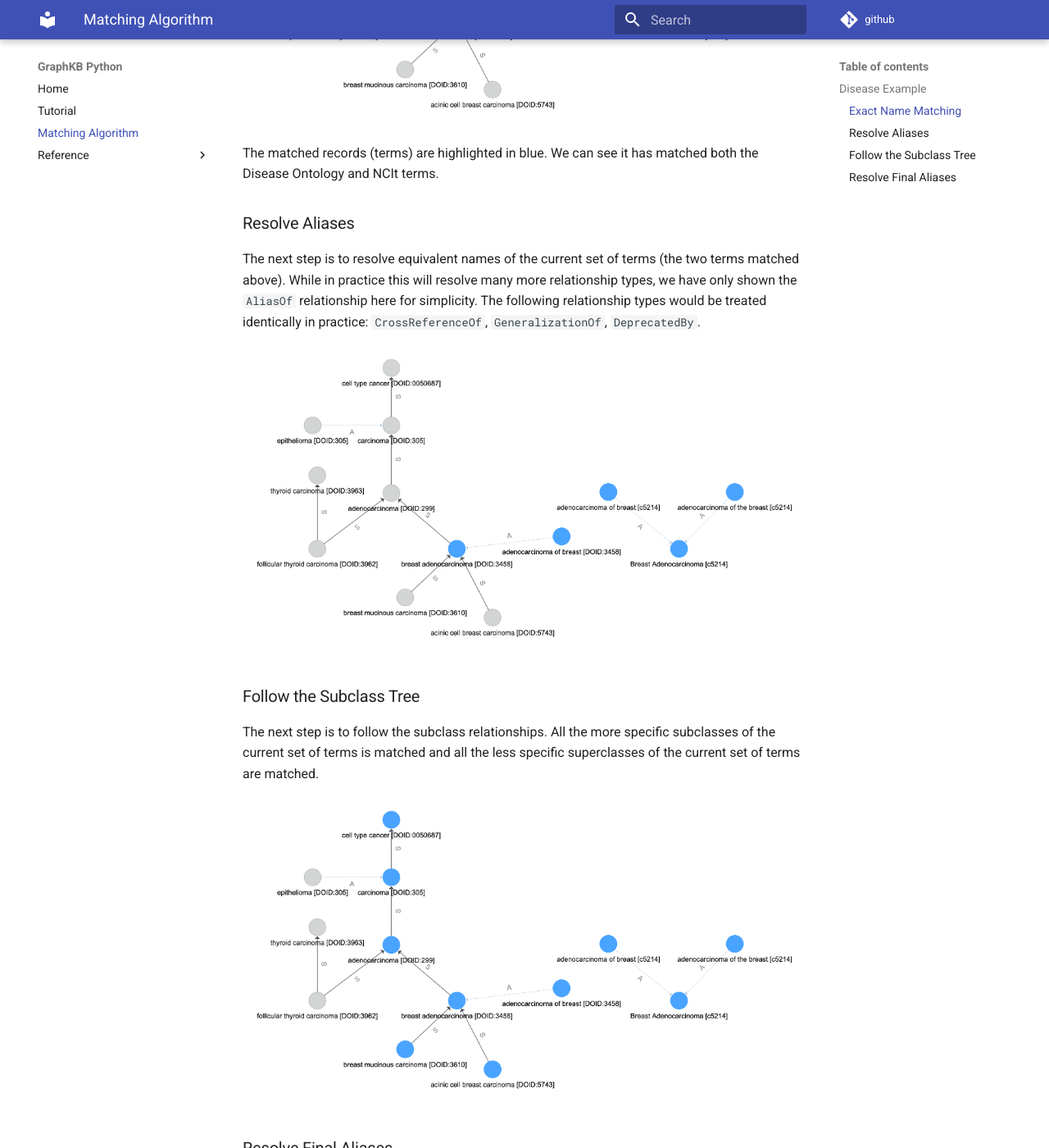
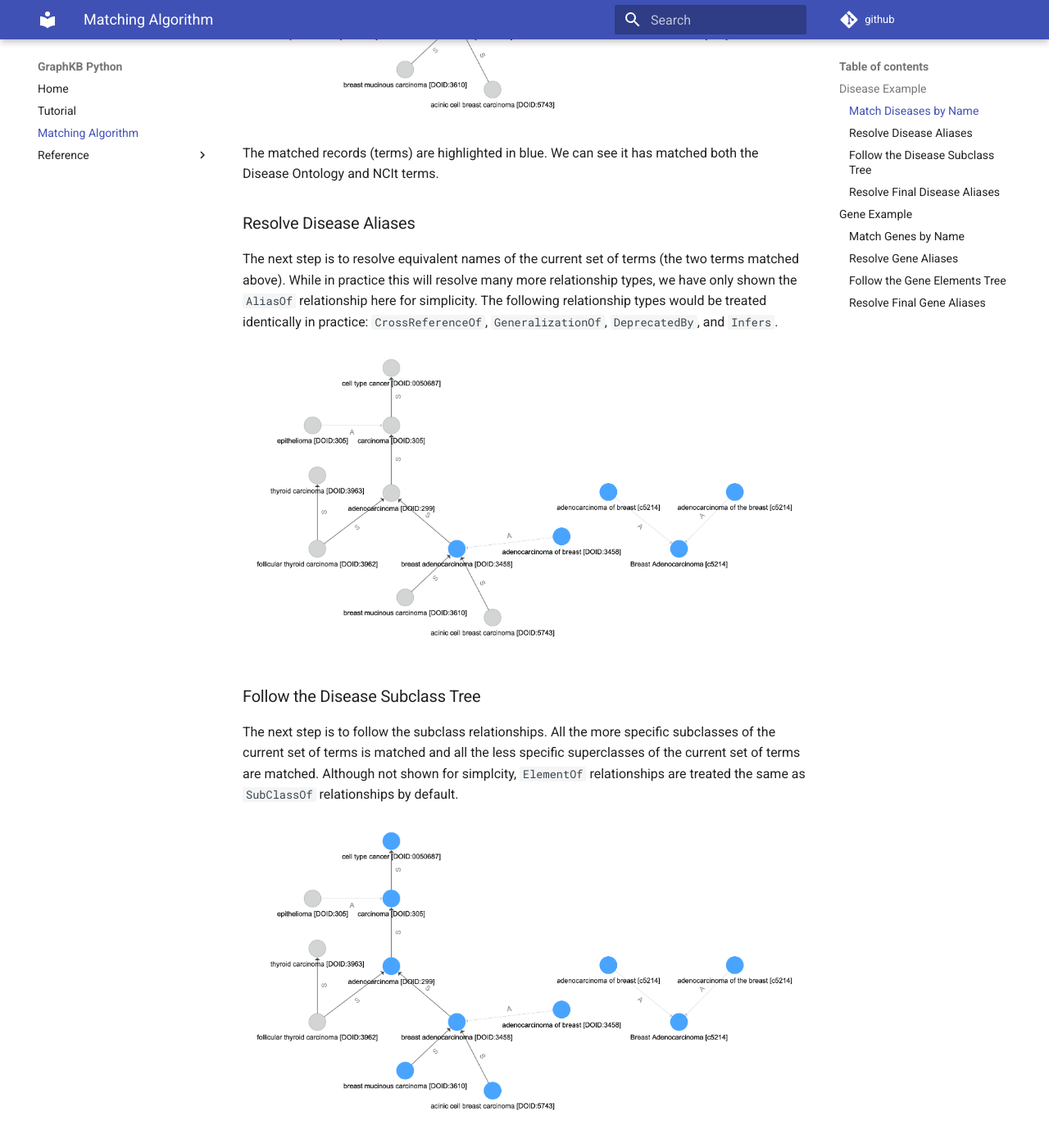
Before and after one commit to bcgsc/pori_graphkb_python, an MkDocs documentation site: the page built from docs/matching_algorithm.md, in a window 1280 px wide and 1400 px high, scrolled down 1451 px. Shown: the whole window at 82% size. Built offline with MkDocs 1.6.1 and Material for MkDocs 9.7.7, drawn with Linux system fonts in a browser that asks for light colours; comment, search, counter and statistics services are not loaded; some of the changed text lies outside the part shown.

Commit message:
Add gene matching example

````diff
--- a/docs/matching_algorithm.md
+++ b/docs/matching_algorithm.md
@@ -24,7 +24,7 @@
 
 In the above diagram the "A" indicates an "alias" type relationship and the "S" indicates a `SubClassOf` type relationship.
 
-### Exact Name Matching
+### Match Diseases by Name
 
 The first thing the algorithm does is find all Disease terms that exactly match the input term
 (ignoring case)
@@ -34,24 +34,25 @@
 The matched records (terms) are highlighted in blue. We can see it has matched both the Disease
 Ontology and NCIt terms.
 
-### Resolve Aliases
+### Resolve Disease Aliases
 
 The next step is to resolve equivalent names of the current set of terms (the two terms matched
 above). While in practice this will resolve many more relationship types, we have only shown
 the `AliasOf` relationship here for simplicity. The following relationship types would be treated
-identically in practice: `CrossReferenceOf`, `GeneralizationOf`, `DeprecatedBy`.
+identically in practice: `CrossReferenceOf`, `GeneralizationOf`, `DeprecatedBy`, and `Infers`.
 
 ![resolve aliases](images/pori-disease-matching-3.png)
 
-### Follow the Subclass Tree
+### Follow the Disease Subclass Tree
 
 The next step is to follow the subclass relationships. All the more specific subclasses of the
 current set of terms is matched and all the less specific superclasses of the current set of terms
-are matched.
+are matched. Although not shown for simplcity, `ElementOf` relationships are treated the same as
+`SubClassOf` relationships by default.
 
 ![subclass tree](images/pori-disease-matching-4.png)
 
-### Resolve Final Aliases
+### Resolve Final Disease Aliases
 
 Finally we expand the current set of terms by alias terms again to capture aliases of the more
 general parent and more specific child terms expanded in the previous step.
@@ -61,3 +62,49 @@
 As we can see above we have collected all terms appropriately related to "Breast Carcinoma" while
 excluding the thyroid carcinoma terms. Now we have a set of equivalent disease terms we can use
 to find related statements or classify statements as matching or not matching the patient's disease.
+
+## Gene Example
+
+The [`get_equivalent_features()`](./../reference/graphkb/match/#get_equivalent_features) method is
+used to find genes *equivalent* to the input/target feature.
+
+```python
+from graphkb.match import get_equivalent_features
+
+genes = get_equivalent_features(graphkb_conn, 'KRAS')
+```
+
+This will use a similar algorithm to what we have seen above in the disease matching example.
+
+![initial graph](images/pori-gene-matching-1.png)
+
+In the graph above the relationship types shown are: `GeneralizationOf` (G), `ElementOf` (E),
+`DeprecatedBy` (D), and `CrossReferenceOf` (X).
+
+### Match Genes by Name
+
+Like before, the first thing done is to match the input name
+
+![match by name](images/pori-gene-matching-2.png)
+
+### Resolve Gene Aliases
+
+The next step is to resolve equivalent names of the current set of terms.
+
+![resolve aliases](images/pori-gene-matching-3.png)
+
+### Follow the Gene Elements Tree
+
+The next step is to follow the element relationships. This is treated the same as the subclassing
+except now our "tree edge" is the `ElementOf` relationship type.
+
+![element tree](images/pori-gene-matching-4.png)
+
+### Resolve Final Gene Aliases
+
+Finally we expand the current set of terms by alias terms again to capture aliases of the more
+general parent and more specific child terms expanded in the previous step.
+
+![resolve aliases](images/pori-gene-matching-5.png)
+
+We have now collected all of the different terms for KRAS
--- a/setup.py
+++ b/setup.py
@@ -14,7 +14,7 @@
 DEV_REQS = (
     TEST_REQS
     + DEPLOYMENT_REQS
-    + ['black', 'flake8', 'flake8-annotations', 'isort', 'mypy']
+    + ['black==19.10b0', 'flake8', 'flake8-annotations', 'isort', 'mypy']
     + DOC_REQS
 )
 long_description = ''
````
Also changed, not shown: README.md (+1 -1 lines), docs/images/pori-gene-matching-1.png (added), docs/images/pori-gene-matching-2.png (added), docs/images/pori-gene-matching-3.png (added), docs/images/pori-gene-matching-4.png (added), docs/images/pori-gene-matching-5.png (added), 2 other files.
